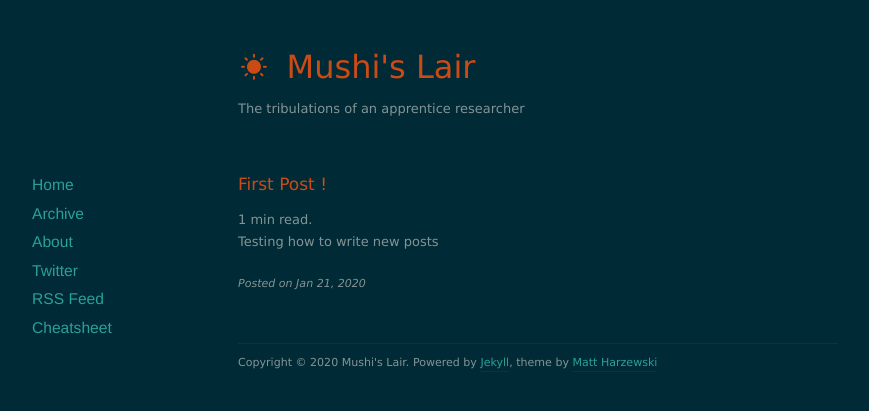
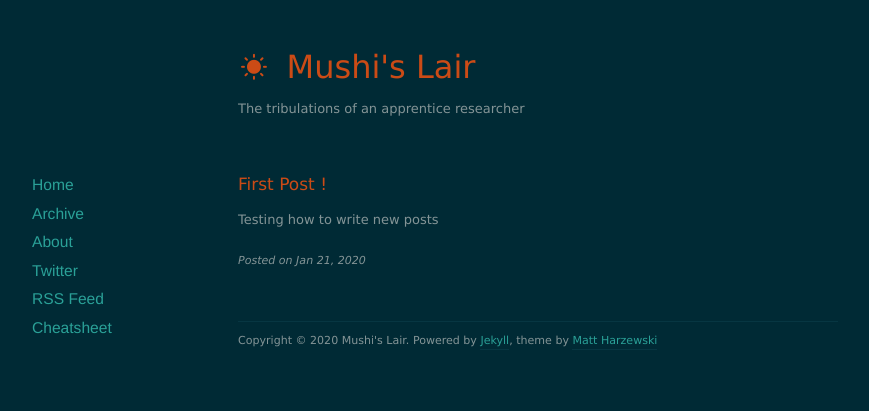
Before and after one commit to Mushi-mushi/mushi-mushi.github.io, a Jekyll site: the page built from _posts/2020-01-21-First-post-test.markdown, in a window 1280 px wide. Shown: the top 411 px of the page, without its empty margins (102-971 px from the left). Built offline with Jekyll 4.4.1, drawn with Linux system fonts in a browser that asks for light colours; nearby versions of some CDN libraries.

Commit message:
Update post.html

```diff
--- a/_layouts/post.html
+++ b/_layouts/post.html
@@ -6,13 +6,13 @@
 
 	{% if page.external-url %}
 		<h1>
-			<a href="{{ page.external-url }}">{{ page.title }}</a>
+			<a href="{{ page.external-url }}">{{ page.title }}{% include read_time.html %}</a>
 			<a class="anchor" href="{{ page.url }}"><i class="icon-anchor"></i></a>
 		</h1>
 	{% else %}
 		<h1><a href="{{ page.url }}">{{ page.title }}</a></h1>
 	{% endif %}
-	{% include read_time.html %}
+
 	<div class="post-content">{{ content }}</div>
 
 	<p class="meta">Posted on <span class="postdate">{{ page.date | date: "%b %d, %Y" }}</span></p>
```
